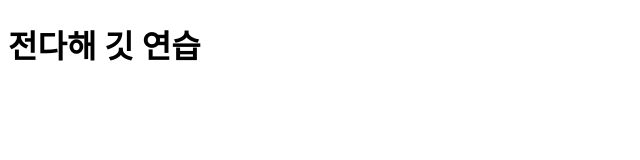
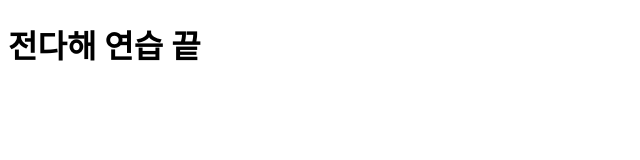
Before and after one commit to seasun93/dungtest, a plain HTML site: page index.html in a window 1280 px wide. Shown: the full height of the page, 0-640 px from the left. Drawn offline with Linux system fonts and the light colour scheme.

Commit message:
index 수정

```diff
--- a/index.html
+++ b/index.html
@@ -7,6 +7,6 @@
     <title>Document</title>
 </head>
 <body>
-    <h1>전다해 깃 연습</h1>
+    <h1>전다해 연습 끝</h1>
 </body>
 </html>
```
